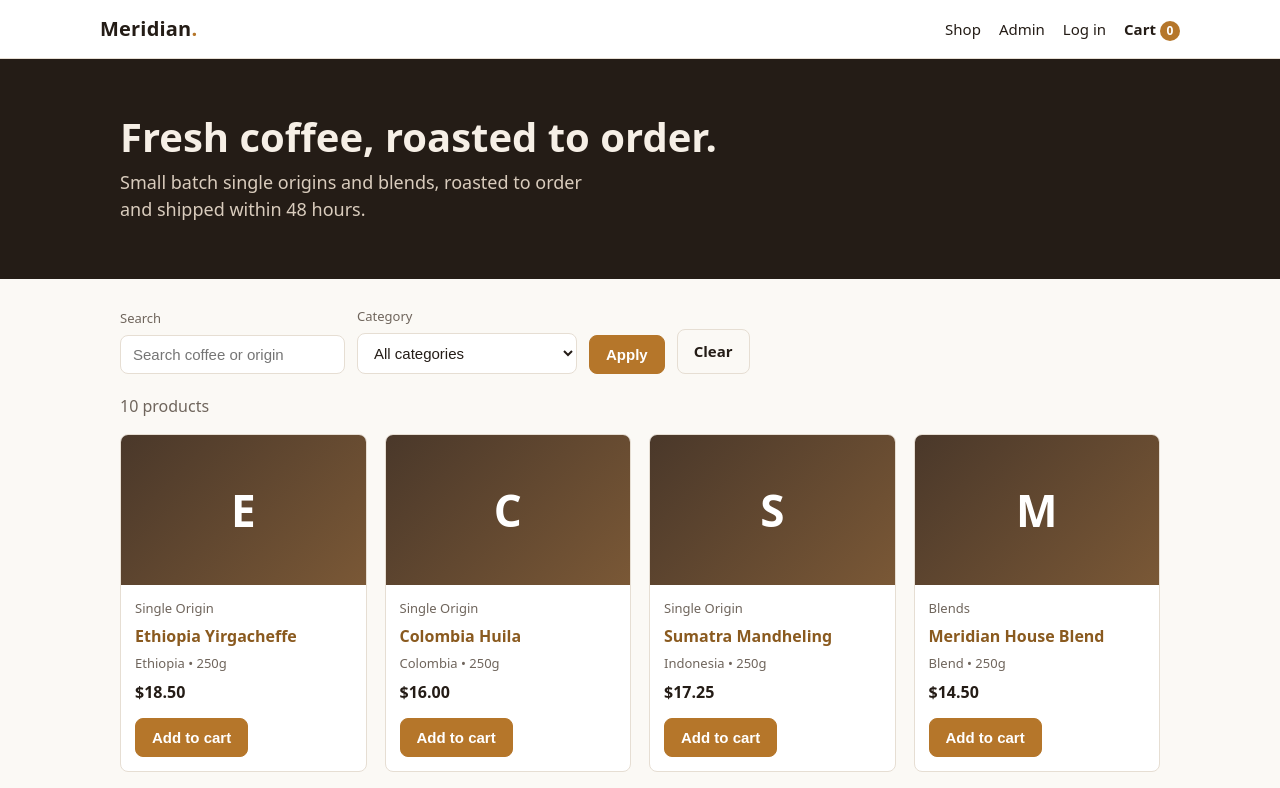
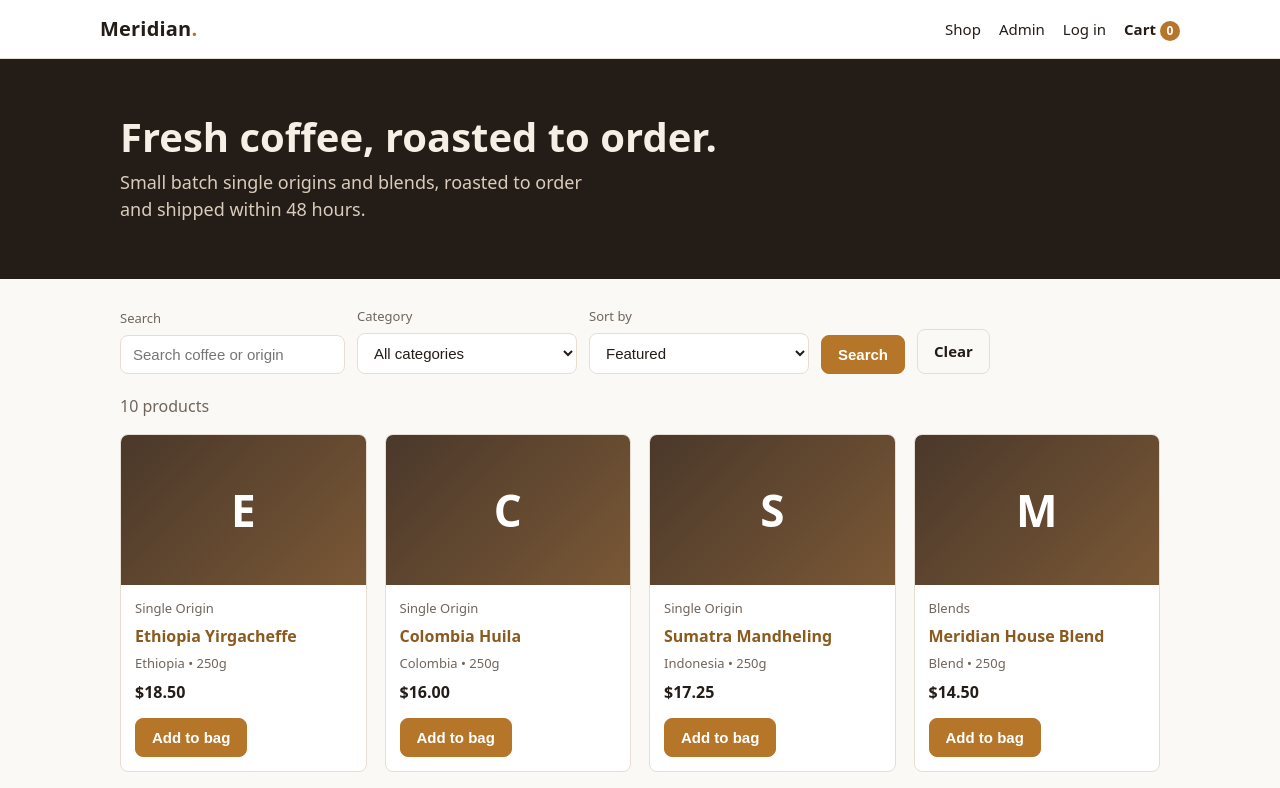
Before and after one commit to hardip-varu/meridian-storefront, a Next.js app: page / in a window 1280 px wide. Shown: the top 788 px of the page. Built offline with nearby package versions, Linux system fonts and the light colour scheme.

Commit message:
Add price sort, rename Apply, Add to cart and Remove labels

```diff
--- a/app/cart/page.jsx
+++ b/app/cart/page.jsx
@@ -66,7 +66,7 @@ export default function CartPage() {
                   data-testid="cart-remove"
                   onClick={() => removeItem(item.id)}
                 >
-                  Remove
+                  Delete
                 </button>
               </td>
             </tr>
--- a/app/page.jsx
+++ b/app/page.jsx
@@ -4,7 +4,10 @@ import { getProducts, CATEGORIES } from "@/lib/products";
 export default function HomePage({ searchParams }) {
   const search = searchParams?.search || "";
   const category = searchParams?.category || "";
+  const sort = searchParams?.sort || "";
   const results = getProducts({ search, category });
+  if (sort === "price-asc") results.sort((a, b) => a.price - b.price);
+  if (sort === "price-desc") results.sort((a, b) => b.price - a.price);
 
   return (
     <>
@@ -47,8 +50,16 @@ export default function HomePage({ searchParams }) {
               ))}
             </select>
           </div>
+          <div className="field">
+            <label htmlFor="sort">Sort by</label>
+            <select id="sort" name="sort" defaultValue={sort} data-testid="sort-select">
+              <option value="">Featured</option>
+              <option value="price-asc">Price: low to high</option>
+              <option value="price-desc">Price: high to low</option>
+            </select>
+          </div>
           <button className="btn" type="submit" data-testid="apply-filters">
-            Apply
+            Search
           </button>
           <a className="btn secondary" href="/" data-testid="clear-filters">
             Clear
--- a/components/AddToCart.jsx
+++ b/components/AddToCart.jsx
@@ -44,7 +44,7 @@ export default function AddToCart({ product, showQty = false }) {
         data-product-id={product.id}
         onClick={handleAdd}
       >
-        {added ? "Added" : "Add to cart"}
+        {added ? "Added" : "Add to bag"}
       </button>
     </div>
   );
```
